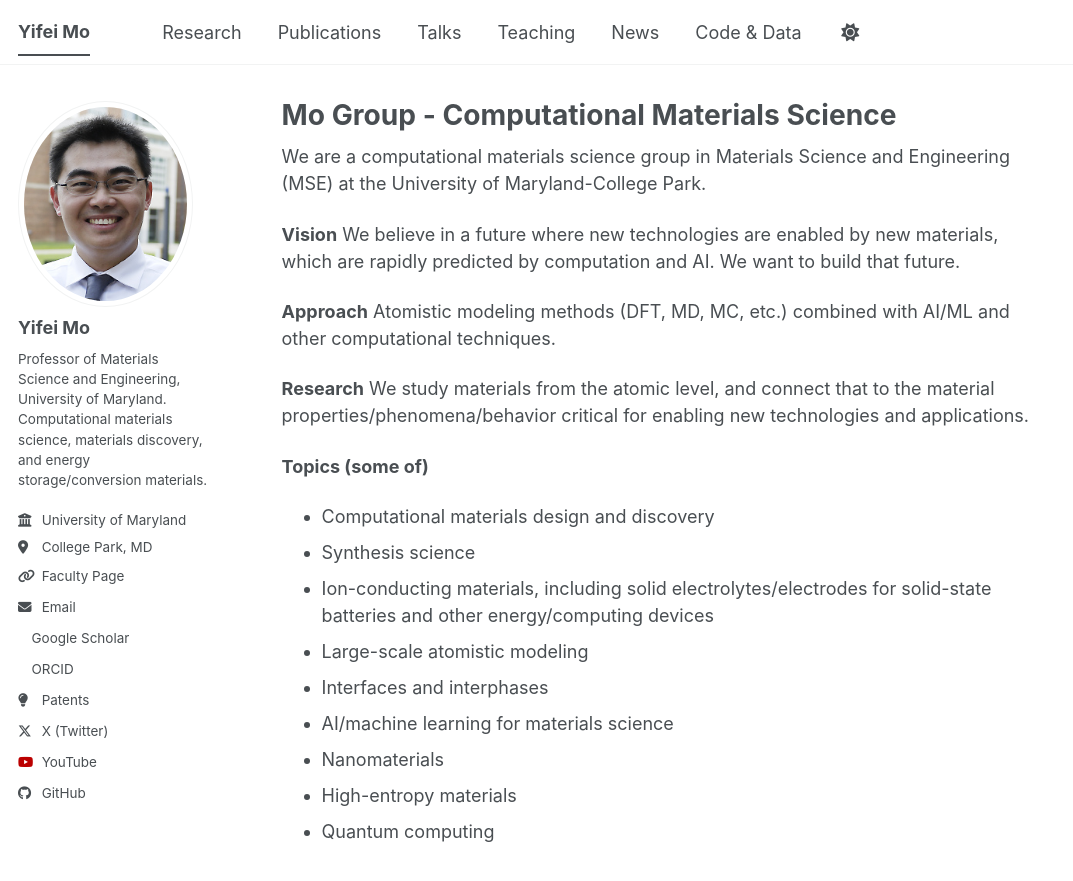
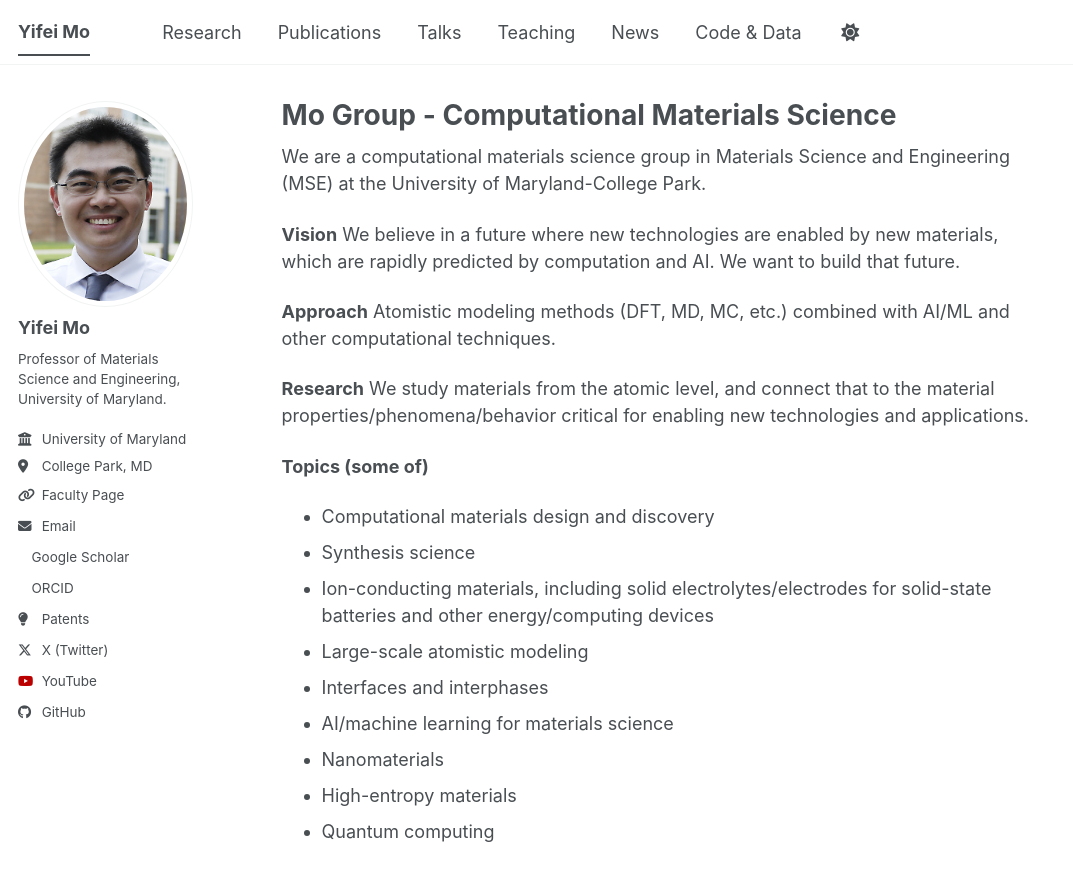
Before and after one commit to yifeimo/yifeimo.github.io, a Jekyll site: the page built from _pages/about.md, in a window 1280 px wide. Shown: the top 881 px of the page, without its empty margins (0-1073 px from the left). Built offline with Jekyll 4.4.1, drawn with Linux system fonts in a browser that asks for light colours; a style sheet for code colours, icons or effects is not loaded.

Commit message:
Trim sidebar bio to just title and affiliation

```diff
--- a/_config.yml
+++ b/_config.yml
@@ -26,7 +26,7 @@ author:
   avatar           : "profile.jpg"
   name             : "Yifei Mo"
   pronouns         : # example: "she/her"
-  bio              : "Professor of Materials Science and Engineering, University of Maryland. Computational materials science, materials discovery, and energy storage/conversion materials."
+  bio              : "Professor of Materials Science and Engineering, University of Maryland."
   location         : "College Park, MD"
   employer         : "University of Maryland"
   uri              : "https://mse.umd.edu/clark/faculty/691/Yifei-Mo"
```
